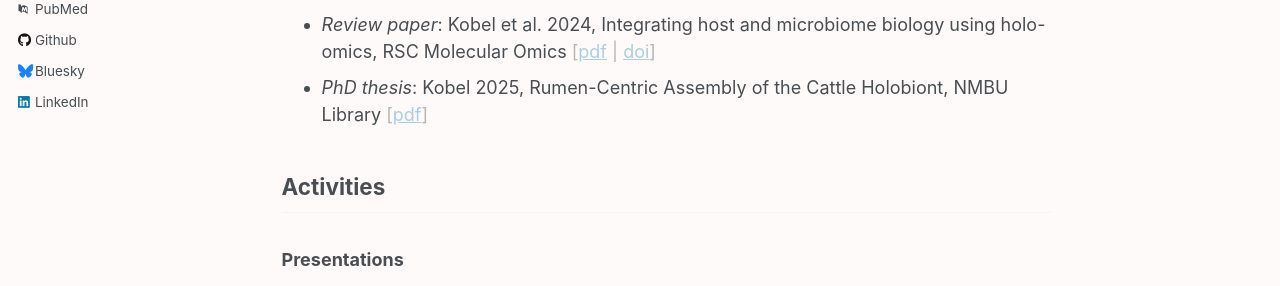
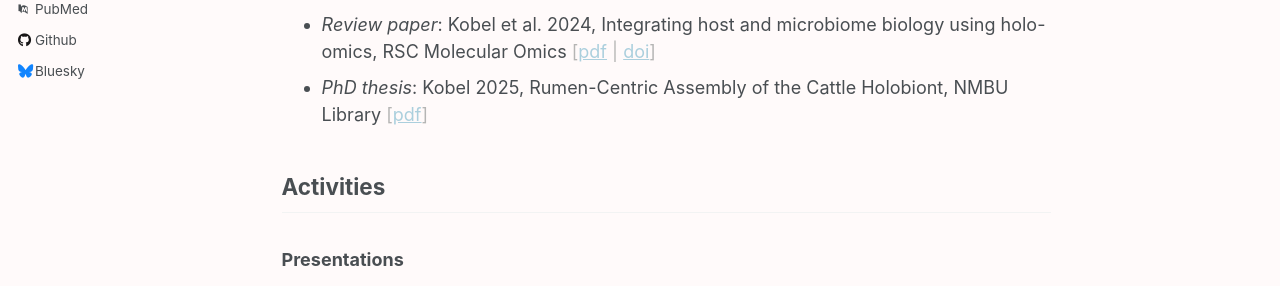
Before and after one commit to cmkobel/cmkobel.github.io, a Jekyll site: the page built from _pages/about.md, in a window 1280 px wide. Shown: the part 500-786 px from the top of the page. Built offline with Jekyll 4.4.1, drawn with Linux system fonts in a browser that asks for light colours; some web fonts are replaced.

Commit message:
Update _config.yml

```diff
--- a/_config.yml
+++ b/_config.yml
@@ -57,7 +57,7 @@ author:
   keybase          : # Username
   instagram        : # Username
   lastfm           : # Username
-  linkedin         : "carl-m-kobel-b118ab348" # Username
+  linkedin         : # "carl-m-kobel-b118ab348" # Username
   mastodon         : # https://genomic.social/@cmkobel
   medium           : # URL
   pinterest        : # Username
```
